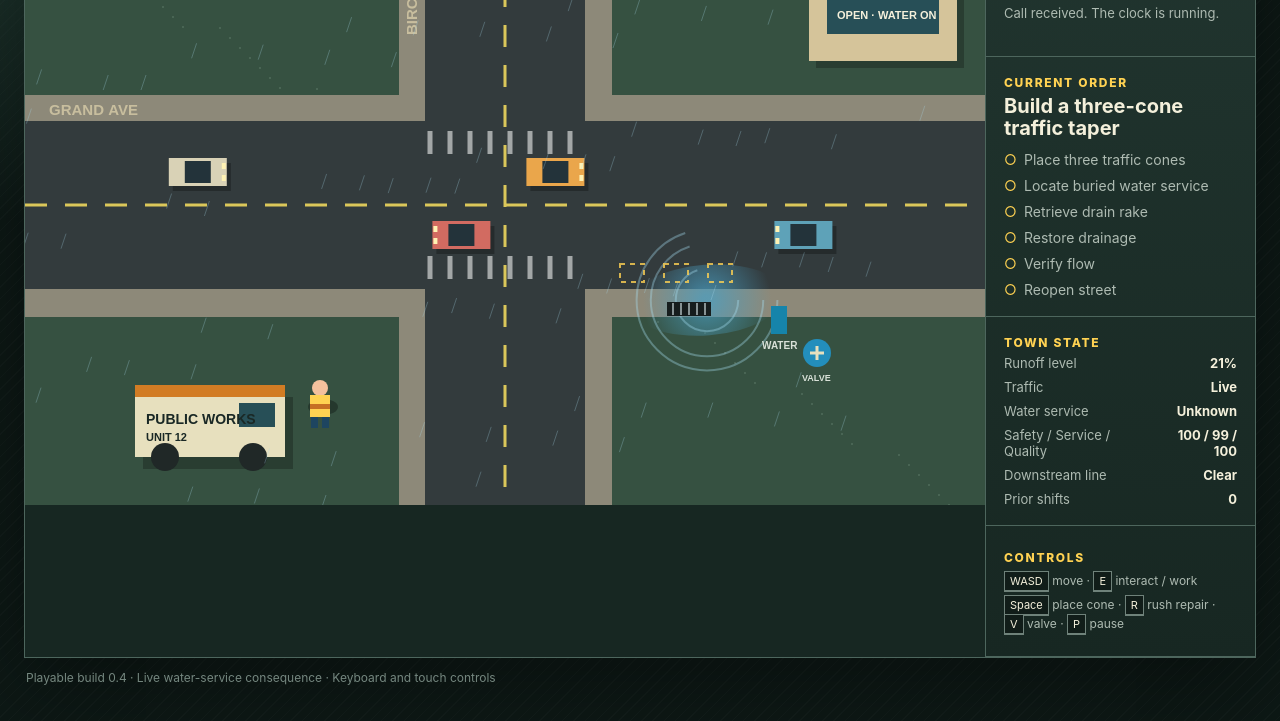
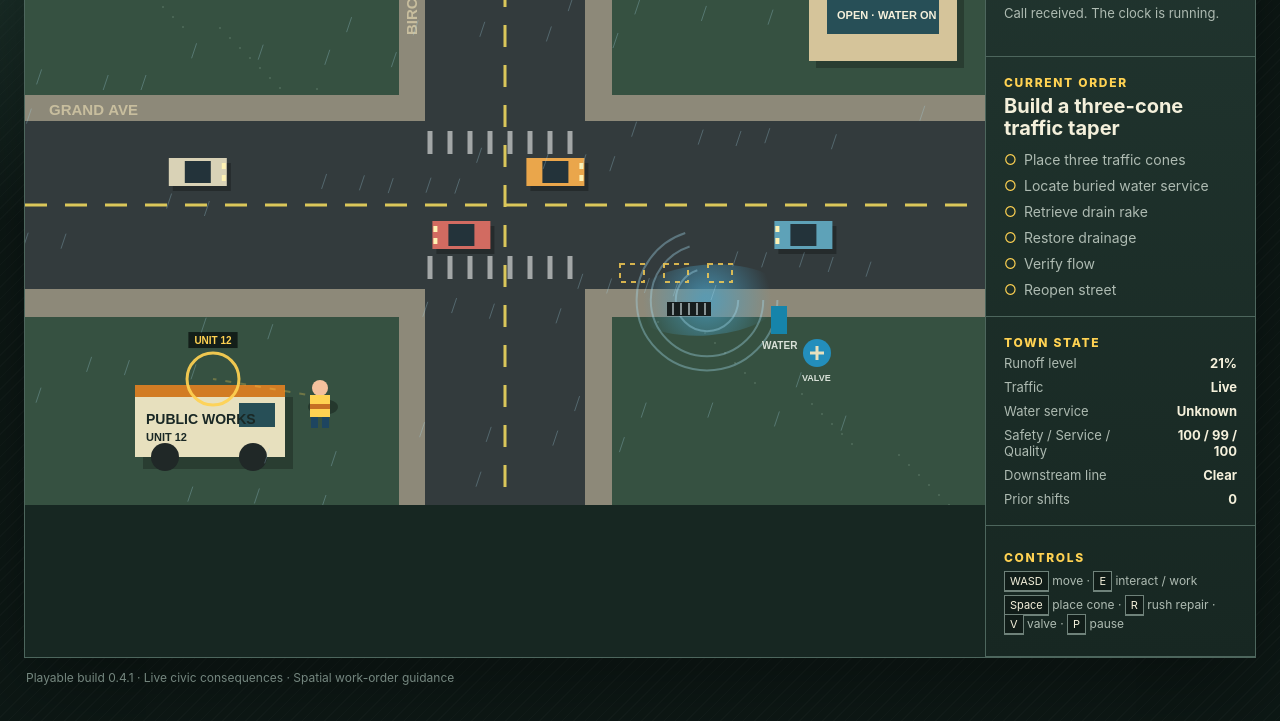
Before and after one commit to Dumb-Tony/public-works-department, a plain HTML site: page prototype/index.html in a window 1280 px wide. Both pictures are taken after a click on the button "ANSWER THE CALL". Shown: the part 211-932 px from the top of the page. Drawn offline with Linux system fonts and the light colour scheme.

Commit message:
feat: add spatial work-order guidance

```diff
--- a/prototype/app.js
+++ b/prototype/app.js
@@ -606,6 +606,7 @@
     drawWorkZone();
     drawTruck();
     drawTraffic();
+    drawObjectiveMarker();
     drawPlayer();
     drawRain();
     drawHUD();
@@ -762,6 +763,54 @@
     ctx.beginPath(); ctx.moveTo(x, y - 14); ctx.lineTo(x - 8, y + 8); ctx.lineTo(x + 8, y + 8); ctx.closePath(); ctx.fill();
     ctx.fillStyle = "#f4f0db";
     ctx.fillRect(x - 5, y, 10, 4);
+  }
+
+  function currentObjectiveTarget() {
+    if (game.mode !== "playing" || game.step === "done") return null;
+    if (game.step === "cones") {
+      if (!game.carrying) return { x: 188, y: 474, label: "UNIT 12" };
+      const openTarget = coneTargets
+        .map((target, index) => ({ ...target, index, d: distance(game.player, target) }))
+        .filter((target) => !game.conesPlaced.includes(target.index))
+        .sort((a, b) => a.d - b.d)[0];
+      return openTarget ? { x: openTarget.x, y: openTarget.y, label: "CONE MARKER" } : null;
+    }
+    if (["locator", "tool", "return"].includes(game.step)) return { x: 188, y: 474, label: "UNIT 12" };
+    if (game.step === "locate") return { ...world.utility, label: "UTILITY SWEEP" };
+    if (game.step === "clear" || game.step === "verify") return { ...world.drain, label: "STORM INLET" };
+    if (game.step === "cleanup") {
+      const nearest = nearestPlacedCone();
+      return nearest ? { ...coneTargets[nearest.index], label: "RECOVER CONE" } : { x: 188, y: 474, label: "UNIT 12" };
+    }
+    return null;
+  }
+
+  function drawObjectiveMarker() {
+    const target = currentObjectiveTarget();
+    if (!target) return;
+    const targetDistance = distance(game.player, target);
+    const pulse = 22 + Math.sin(game.elapsed * 5) * 4;
+
+    if (targetDistance > 90) {
+      ctx.strokeStyle = "rgba(255,210,82,.28)";
+      ctx.lineWidth = 2;
+      ctx.setLineDash([6, 9]);
+      ctx.beginPath();
+      ctx.moveTo(game.player.x, game.player.y);
+      ctx.lineTo(target.x, target.y);
+      ctx.stroke();
+      ctx.setLineDash([]);
+    }
+
+    ctx.strokeStyle = "rgba(255,210,82,.92)";
+    ctx.lineWidth = 3;
+    ctx.beginPath(); ctx.arc(target.x, target.y, pulse, 0, Math.PI * 2); ctx.stroke();
+    ctx.font = "800 10px sans-serif";
+    const labelWidth = ctx.measureText(target.label).width + 12;
+    ctx.fillStyle = "rgba(12,21,18,.84)";
+    ctx.fillRect(target.x - labelWidth / 2, target.y - pulse - 21, labelWidth, 16);
+    ctx.fillStyle = "#ffd252";
+    ctx.fillText(target.label, target.x - labelWidth / 2 + 6, target.y - pulse - 9);
   }
 
   function drawTruck() {
--- a/prototype/index.html
+++ b/prototype/index.html
@@ -80,7 +80,7 @@
       </aside>
     </section>
 
-    <footer>Playable build 0.4 · Live water-service consequence · Keyboard and touch controls</footer>
+    <footer>Playable build 0.4.1 · Live civic consequences · Spatial work-order guidance</footer>
   </main>
   <script src="app.js"></script>
 </body>
```
Also changed, not shown: docs/BUILD_PREP.md (+1 -0 lines).
